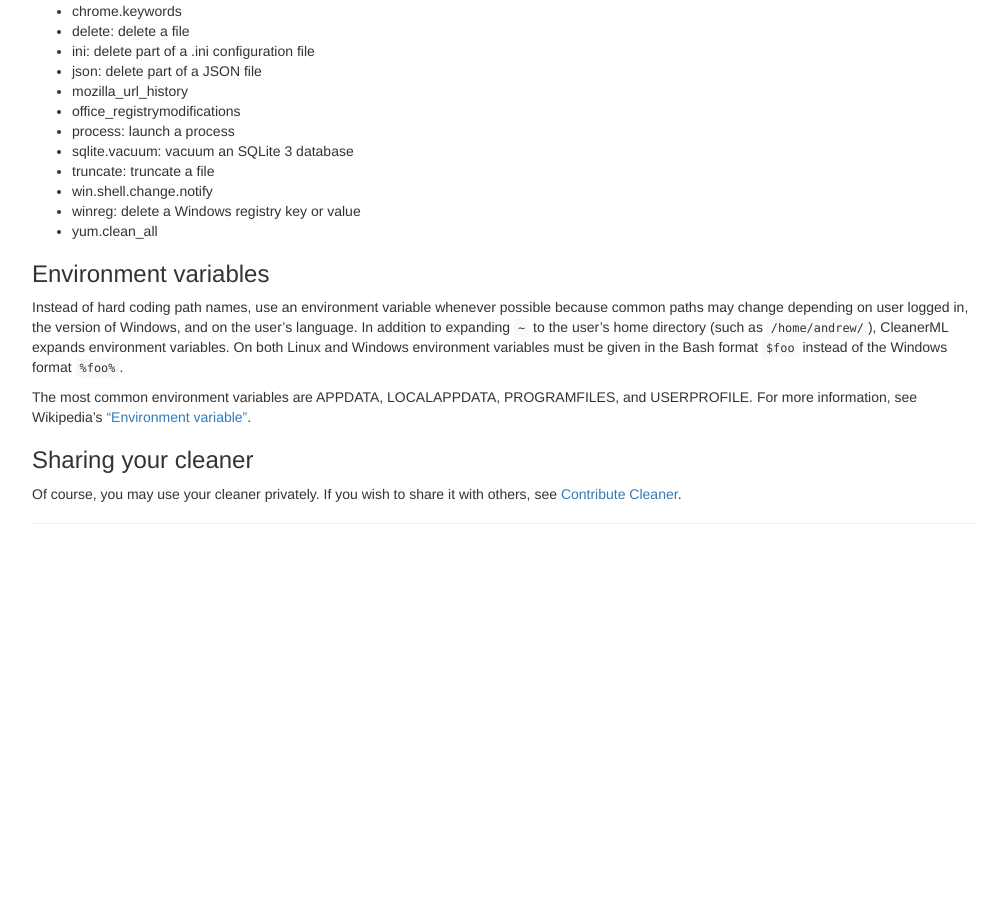
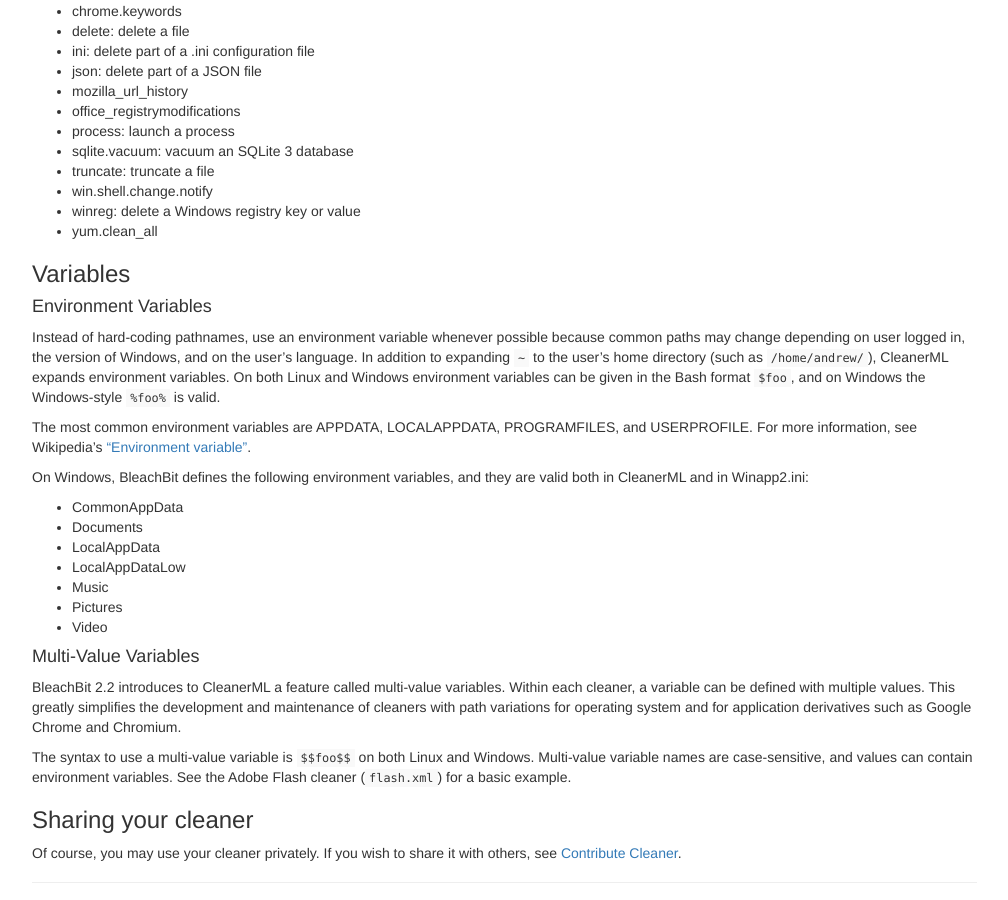
Before and after one commit to bleachbit/docs, a Jekyll site: the page built from _posts/2015-09-25-cleanerml.md, in a window 1280 px wide and 900 px high, scrolled down 1915 px. Shown: the whole window, without its empty margins (233-1241 px from the left). Built offline with Jekyll 4.4.1, drawn with Linux system fonts in a browser that asks for light colours; Markdown is read by kramdown in place of the engine named in the settings; before the commit the page ends 2500 px from its top, so only the background shows below that.

Commit message:
Expand section on variables

````diff
--- a/_posts/2015-09-25-cleanerml.md
+++ b/_posts/2015-09-25-cleanerml.md
@@ -104,11 +104,29 @@
 * winreg: delete a Windows registry key or value
 * yum.clean_all
 
-### Environment variables
+### Variables
 
-Instead of hard coding path names, use an environment variable whenever possible because common paths may change depending on user logged in, the version of Windows, and on the user's language. In addition to expanding ```~``` to the user's home directory (such as ```/home/andrew/```), CleanerML expands environment variables. On both Linux and Windows environment variables must be given in the Bash format ```$foo``` instead of the Windows format ```%foo%```.
+#### Environment Variables
+
+Instead of hard-coding pathnames, use an environment variable whenever possible because common paths may change depending on user logged in, the version of Windows, and on the user's language. In addition to expanding ```~``` to the user's home directory (such as ```/home/andrew/```), CleanerML expands environment variables. On both Linux and Windows environment variables can be given in the Bash format ```$foo```, and on Windows the Windows-style ```%foo%``` is valid.
 
 The most common environment variables are APPDATA, LOCALAPPDATA, PROGRAMFILES, and USERPROFILE. For more information, see Wikipedia's ["Environment variable"](https://en.wikipedia.org/wiki/Environment_variable).
+
+On Windows, BleachBit defines the following environment variables, and they are valid both in CleanerML and in Winapp2.ini:
+
+* CommonAppData
+* Documents
+* LocalAppData
+* LocalAppDataLow
+* Music
+* Pictures
+* Video
+
+#### Multi-Value Variables
+
+BleachBit 2.2 introduces to CleanerML a feature called multi-value variables. Within each cleaner, a variable can be defined with multiple values. This greatly simplifies the development and maintenance of cleaners with path variations for operating system and for application derivatives such as Google Chrome and Chromium.
+
+The syntax to use a multi-value variable is `$$foo$$` on both Linux and Windows. Multi-value variable names are case-sensitive, and values can contain environment variables. See the Adobe Flash cleaner (`flash.xml`) for a basic example.
 
 ### Sharing your cleaner
 
````
